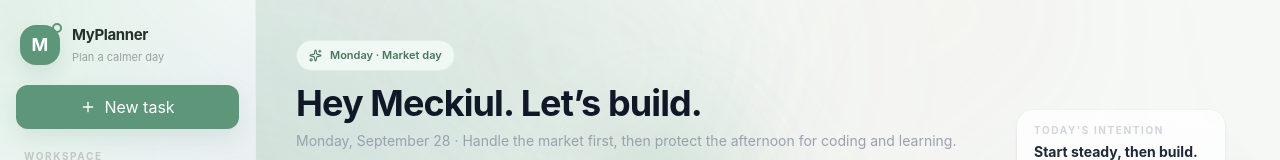
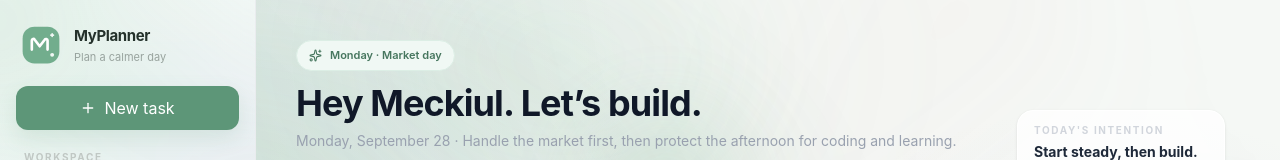
Before and after one commit to Meckiul-Chisim/MyPlanner, a React (Vite) app: page / in a window 1280 px wide. Shown: the top 160 px of the page. Built offline with nearby package versions, Linux system fonts and the light colour scheme.

Commit message:
use MyPlanner logo in sidebar

```diff
--- a/src/components/NavBar.tsx
+++ b/src/components/NavBar.tsx
@@ -13,6 +13,7 @@ import {
 } from 'lucide-react'
 import type { LucideIcon } from 'lucide-react'
 import { getPlannerProfile } from '../features/profile/profile'
+import { MyPlannerLogo } from './MyPlannerLogo'
 
 export type View = 'dashboard' | 'tasks' | 'habits' | 'schedule' | 'profile' | 'settings'
 
@@ -106,9 +107,9 @@ export function Sidebar({ active, onNavigate }: SidebarProps) {
     <aside className="app-sidebar w-64 h-full bg-white/90 backdrop-blur-xl border-r border-gray-200/70 flex flex-col shrink-0">
       <div className="sidebar-brand px-5 pt-6 pb-5">
         <div className="flex items-center gap-3">
-          <div className="sidebar-logo relative w-10 h-10 rounded-2xl flex items-center justify-center text-white">
-            <span className="text-lg font-bold">M</span>
-            <span className="sidebar-logo-dot absolute -right-0.5 -top-0.5 w-2.5 h-2.5 rounded-full border-2" />
+          <div className="sidebar-logo-wrap">
+            <MyPlannerLogo size={42} />
+            <span className="sidebar-logo-dot" />
           </div>
 
           <div>
```
